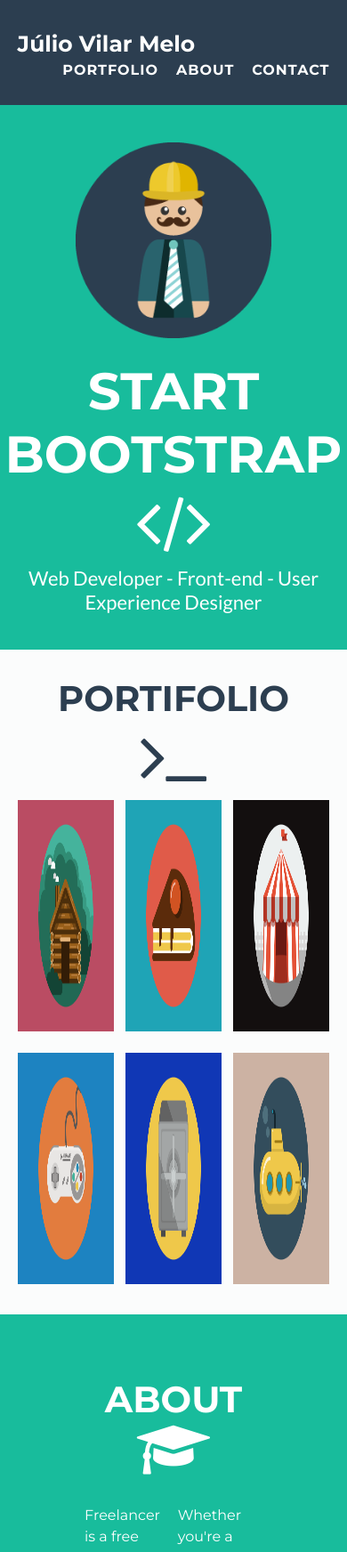
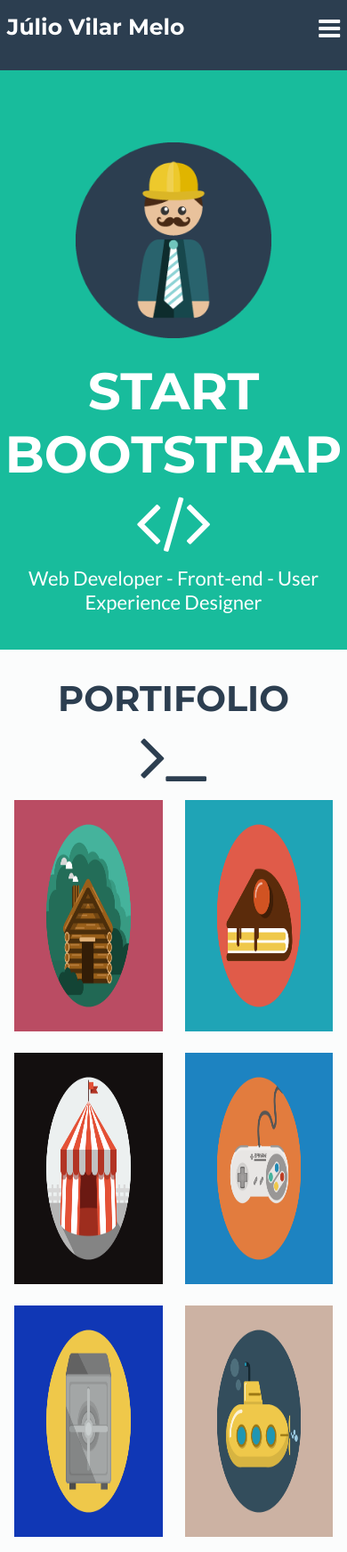
Before and after one commit to JulioVMelo/portfolio, a plain HTML site: page index.html in a window 390 px wide. Shown: the top 1744 px of the page at 89% size. Drawn offline with nearby package versions, Linux system fonts and the light colour scheme.

Commit message:
terceiro breakpoint, menu mobile

```diff
--- a/css/main.css
+++ b/css/main.css
@@ -35,6 +35,9 @@ header h2{
 .menu{
     float: right;
     padding: 5px 0 0 0;
+}
+.menu-mobile{
+    display: none;
 }
 .main_menu li{
     float: left;
@@ -286,5 +289,62 @@ footer p{
     .social .content{
         width: 90%;
     }
+    .about .content{
+     width: 70%;
+    }
 }
+
+@media screen and (max-width: 920px){
+    .portifolio .content{
+        padding-left: 5%;
+        padding-right: 5%;
+    }
+    .projeto{
+        width: 45%;
+        margin-right: 5%;
+        margin-left: 1.7%;
+        padding: 0;
+    }
+    .trabalhos .projeto:nth-child(2n+2){
+        margin-right: 0px;
+    }
+    .trabalhos .projeto:nth-child(3){
+        margin-right: 5%;
+    }
+}
+@media screen and (max-width: 780px){
+    header .content{
+        width: 96%;
+    }
+    .portifolio .content{
+        padding: 0;
+        width: 95%;
+    }
+    .menu-mobile{
+        display: block;
+        float: right;
+        font-size: 1.75em;
+        cursor: pointer;
+    }
+    .menu{
+        border-top: 1px solid #ccc;
+        clear: both;
+        float: left;
+        width: 100%;
+        display: none;
+    }
+    .main_menu li{
+        text-align: left;
+        width: 100%;
+        margin-top: 2%;
+
+    }
+    header h2{
+        padding-top: 15px;
+    }
+
+    /*.menu.responsive{
+        display: block;
+
+    }*/
 /*===== Fim Media queries =====*/
--- a/index.html
+++ b/index.html
@@ -14,12 +14,14 @@
     <link href='https://fonts.googleapis.com/css?family=Lato:400,700' rel='stylesheet' type='text/css'>
     <link rel="stylesheet" href="css/main.css">
     <script src="https://ajax.googleapis.com/ajax/libs/jquery/2.2.2/jquery.min.js"></script>
+    <script type="text/javascript" src="js/index.js"></script>
 </head>
 <body>
-    <header class="topo">
+      <header class="topo">
         <div class="content">
             <h2><a href="" class="nome">Júlio Vilar Melo</a></h2>
-            <nav class="menu">
+            <div class="menu-mobile"><i class="fa fa-bars"></i></div>
+           <nav class="menu">
                 <ul class="main_menu">
                     <li><a href="#portfolio">PORTFOLIO</a></li>
                     <li><a href="#about">ABOUT</a></li>
--- a/js/index.js
+++ b/js/index.js
@@ -0,0 +1,7 @@
+$(document).ready(function(){
+    $(".menu-mobile").click(function(){
+        /*$(".menu").toggleClass("responsive");*/
+        $(".menu").toggle("slow");
+    });
+
+});
```
